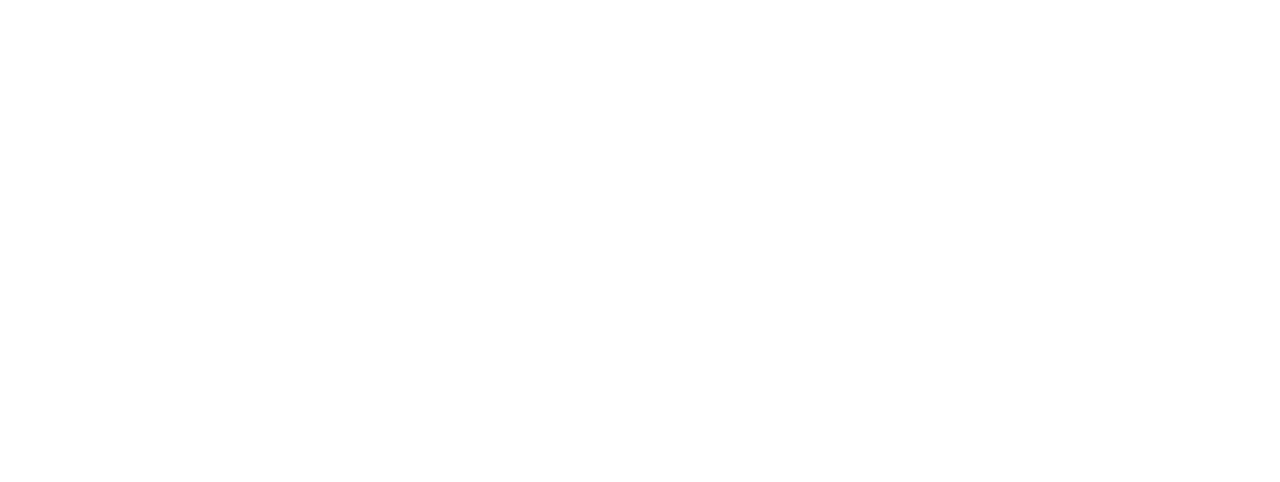
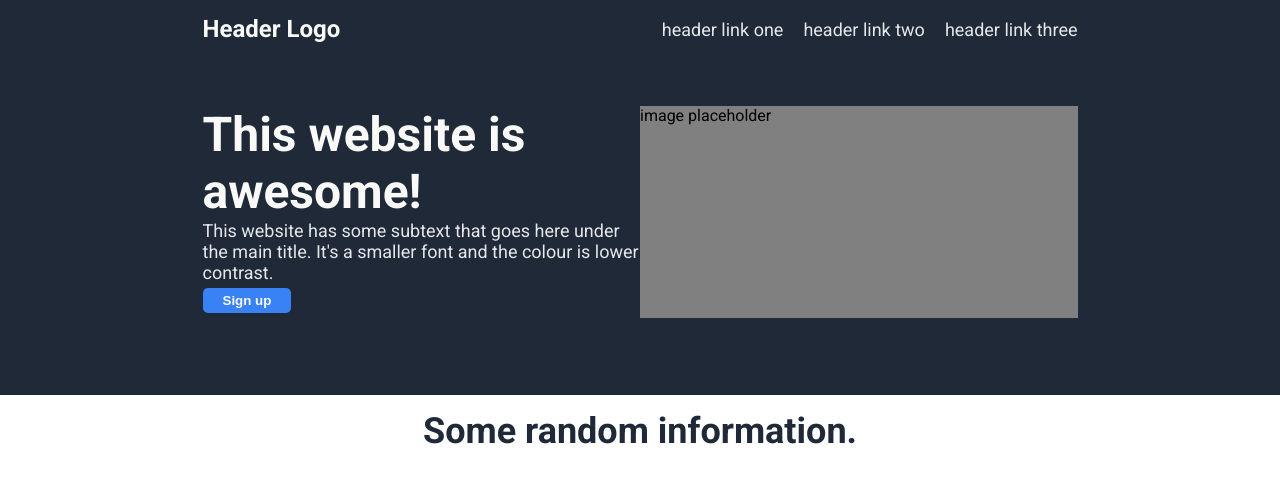
Before and after one commit to Pricey-93/landing-page, a plain HTML site: page index.html in a window 1280 px wide. Drawn offline with Linux system fonts and the light colour scheme.

Commit message:
Create header section and add styling add logo, navlinks, hero-text, subtext, button, and image placeholder to header section. add styling to all header section items.

```diff
--- a/index.html
+++ b/index.html
@@ -4,9 +4,45 @@
     <meta charset="UTF-8">
     <meta http-equiv="X-UA-Compatible" content="IE=edge">
     <meta name="viewport" content="width=device-width, initial-scale=1.0">
-    <title>Document</title>
+    <title>Landing Page</title>
+    <link rel="stylesheet" href="styles/styles.css">
 </head>
 <body>
+    <div class="header">
+        <div class="nav-wrapper">
+            <div class="logo">
+                Header Logo
+            </div>
+            <ul class="nav-links">
+                <li>header link one</li>
+                <li>header link two</li>
+                <li>header link three</li>
+            </ul>
+        </div>
+        <div class="header-content">
+            <div class="left-content">
+                <div class="hero-text">
+                    This website is awesome!
+                </div>
+                <div class="sub-text">
+                    This website has some subtext that goes here
+                    under the main title. It's a smaller font and
+                    the colour is lower contrast.
+                </div>
+                <button>
+                    Sign up
+                </button>
+            </div>
+          <div class="image">
+              image placeholder
+          </div>
+        </div>
+    </div>
 
+    <div class="information">
+        <div class="information-header">
+            Some random information.
+        </div>
+    </div>
 </body>
 </html>
--- a/styles/styles.css
+++ b/styles/styles.css
@@ -0,0 +1,91 @@
+@import url('https://fonts.googleapis.com/css2?family=Roboto:wght@100;400;700&display=swap');
+
+* {
+    margin: 0;
+    padding: 0;
+}
+
+li {
+    color: #E5E7EB;
+    font-size: 18px;
+    text-decoration: none;
+    list-style-type: none;
+
+}
+
+body {
+    font-family: 'Roboto', sans-serif;
+}
+
+.header {
+    background-color: #1F2937;
+    padding: 15px;
+}
+
+.nav-wrapper {
+    width: 70%;
+    margin: 0 auto;
+    display: flex;
+    justify-content: space-between;
+    align-items: center;
+}
+
+.logo {
+    font-size: 24px;
+    font-weight: 700;
+    color: #F9FAF8;
+}
+
+.nav-links {
+    display: flex;
+    gap: 20px;
+}
+
+.header-content {
+    width: 70%;
+    margin: 5% auto;
+    display: flex;
+}
+
+.left-content {
+    width: 50%;
+}
+
+.hero-text {
+    max-width: 400px;
+   color: #F9FAF8;
+   font-weight: 700;
+   font-size: 48px;
+}
+
+.sub-text {
+    max-width: 450px;
+    color: #E5E7EB;
+    font-size: 18px;
+}
+
+button {
+    padding: 5px 20px;
+    margin: 5px 0;
+    color: #F9FAF8;
+    background-color: #3882F6;
+    font-weight: 700;
+    border-radius: 5px;
+    border-style: none;
+}
+
+.image {
+    width: 50%;
+    background-color: gray;
+}
+
+.information {
+    padding: 15px;
+}
+
+.information-header {
+    color: #1F2937;
+    font-size: 36px;
+    font-weight: 700;
+    text-align: center;
+}
```
